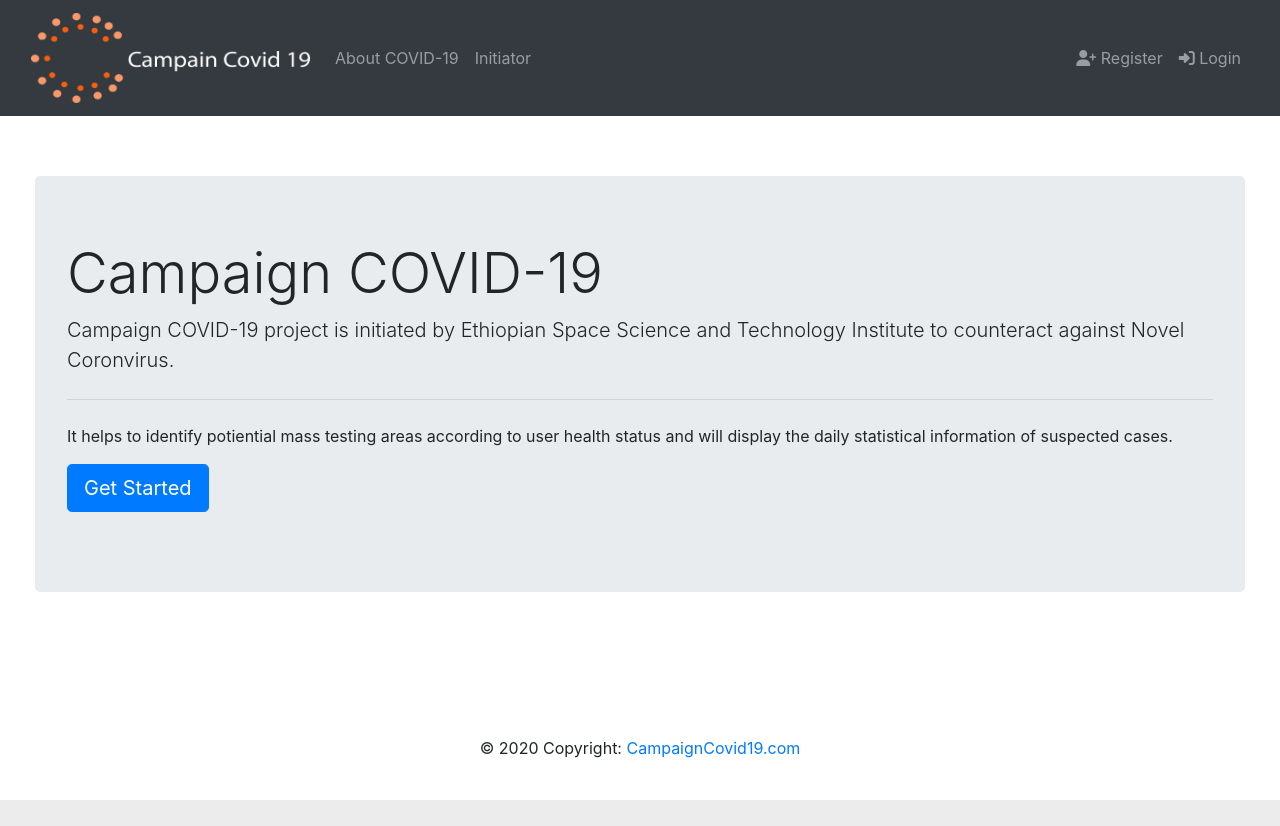
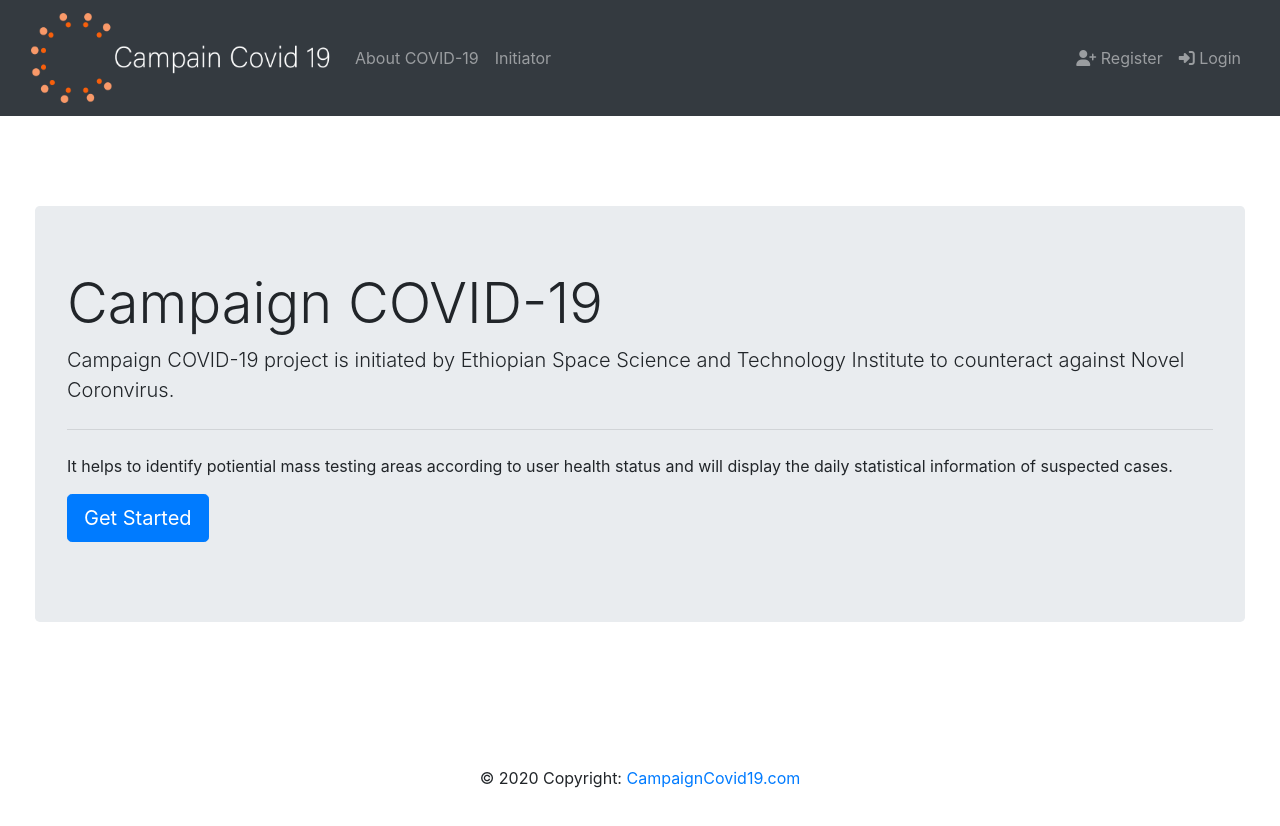
Before and after one commit to Yonasnegash/Campaign-Covid-19, a Django app: page / in a window 1280 px wide. Before the commit the page ends 800 px from the top, so only its background shows below. Run offline with Django 3.2, Linux system fonts and the light colour scheme; data that the repository does not hold is empty; some libraries are stand-ins or nearby versions.

Commit message:
change logo and modify some padding

```diff
--- a/templates/accounts/dashboard.html
+++ b/templates/accounts/dashboard.html
@@ -1,7 +1,7 @@
 {% extends 'base.html' %}
 {% load humanize %}
 {% block content %}
-<div class="container-fluid" style="margin-left: 10px; margin-right: 10px; margin-top: 100px;">
+<div class="container-fluid" style="margin-left: 10px; margin-right: 10px; margin-top: 130px;">
     <div class="row">
         <div class="col-12">
             <div class="about-us-title mb-40 wow fadeInUp" data-wow-delay="200ms">
--- a/templates/accounts/login.html
+++ b/templates/accounts/login.html
@@ -1,6 +1,6 @@
 {% extends 'base.html' %}
 {% block content %}
-<div class="row" style="margin-top: 100px;">
+<div class="row" style="margin-top: 130px;">
     <div class="col-lg-3">
 
     </div>
--- a/templates/accounts/register.html
+++ b/templates/accounts/register.html
@@ -1,6 +1,6 @@
 {% extends 'base.html' %}
 {% block content %}
-<div class="row" style="margin-top: 100px;">
+<div class="row" style="margin-top: 130px;">
     <div class="col-lg-3">
 
     </div>
--- a/templates/accounts/symptom.html
+++ b/templates/accounts/symptom.html
@@ -6,7 +6,7 @@
 <!-- Main Content -->
 
 
-  <div class="row" style="margin-left: 10px; margin-right: 10px; margin-top: 100px;" id="allOf">
+  <div class="row" style="margin-left: 10px; margin-right: 10px; margin-top: 130px;" id="allOf">
 
     <div class="col-md-3">
 
--- a/templates/accounts/update_symptom.html
+++ b/templates/accounts/update_symptom.html
@@ -3,7 +3,7 @@
 <!-- Alert -->
 {% include 'partials/_alerts.html' %}
 <!-- Main Content -->
-<div class="row" style="margin-left: 10px; margin-right: 10px; margin-top: 100px;" id="allOf">
+<div class="row" style="margin-left: 10px; margin-right: 10px; margin-top: 130px;" id="allOf">
     <div class="col-md-3">
 
     </div>
--- a/templates/pages/about.html
+++ b/templates/pages/about.html
@@ -1,7 +1,7 @@
 {% extends 'base.html' %}
 {% load i18n %}
 {% block content %}
-<div class="container fluid" style="margin-top: 100px; text-align: justify;">
+<div class="container fluid" style="margin-top: 130px; text-align: justify;">
     <h1>{% trans "About COVID-19" %}</h1>
     <p>Coronavirus disease (COVID-19) is an infectious disease caused by a newly discovered coronavirus.
 
--- a/templates/pages/index.html
+++ b/templates/pages/index.html
@@ -1,6 +1,6 @@
 {% extends 'base.html' %}
 {% block content %}
-<div class="container-fluid" style="margin-top: 100px;">
+<div class="container-fluid" style="margin-top: 130px;">
     {% if symptom %}
 
     <div class="row">
--- a/templates/pages/initiator.html
+++ b/templates/pages/initiator.html
@@ -1,7 +1,7 @@
 {% extends 'base.html' %}
 {% load i18n %}
 {% block content %}
-<div class="container fluid" style="margin-top: 100px; text-align: justify;">
+<div class="container fluid" style="margin-top: 130px; text-align: justify;">
     <h1>{% trans "Initiator" %}</h1>
     <p>The project is initiated by Ethiopian Space Science and Technology Institute to counteract pandemic disease Coronavirus (COVID-19). This project will address the following problems.</p>
     <ul>
--- a/templates/partials/_navbar.html
+++ b/templates/partials/_navbar.html
@@ -4,7 +4,7 @@
 
 <nav class="navbar fixed-top navbar-expand-lg navbar-dark bg-dark fixed-top">
   <div class="container-fluid">
-    <a class="navbar-brand" href="{% url 'index' %}"><img src="{% static 'img/campaigncovid.png' %}" width="280" height="90" /></a>
+    <a class="navbar-brand" href="{% url 'index' %}"><img src="{% static 'img/campaigncovid2.png' %}" width="300" height="90" /></a>
     <button class="navbar-toggler navbar-toggler-right" type="button" data-toggle="collapse" data-target="#navbarResponsive" aria-controls="navbarResponsive" aria-expanded="false" aria-label="Toggle navigation">
       <span class="navbar-toggler-icon"></span>
     </button>
```
Also changed, not shown: covid19/static/img/campaigncovid2.png (added).
